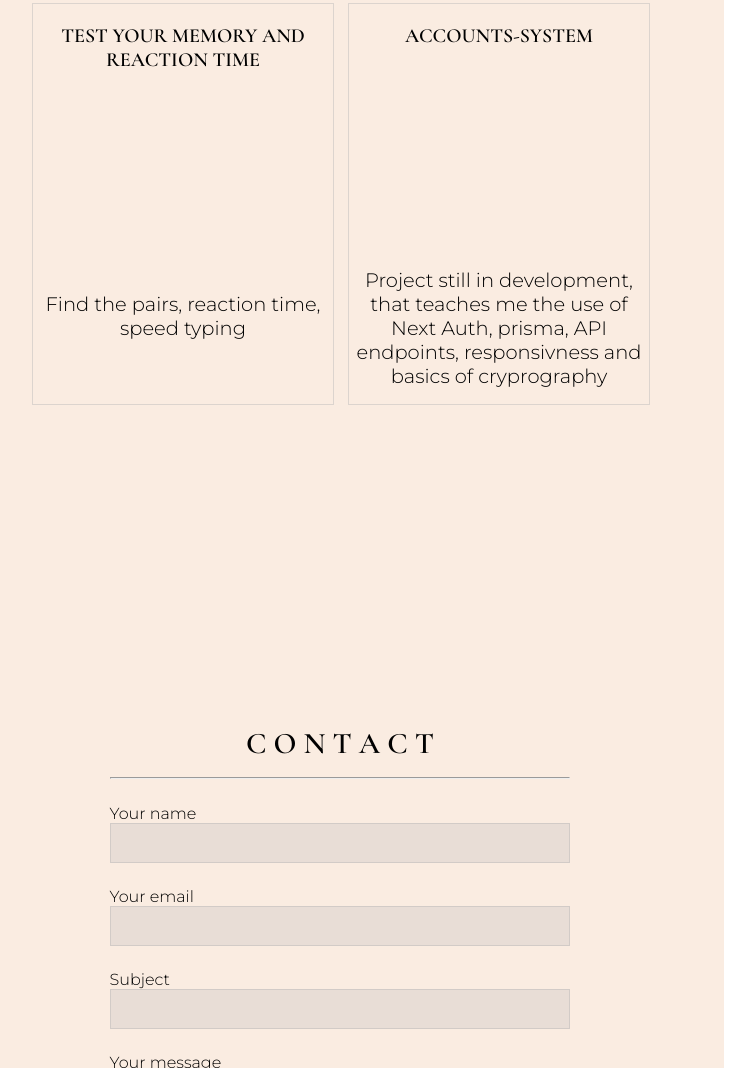
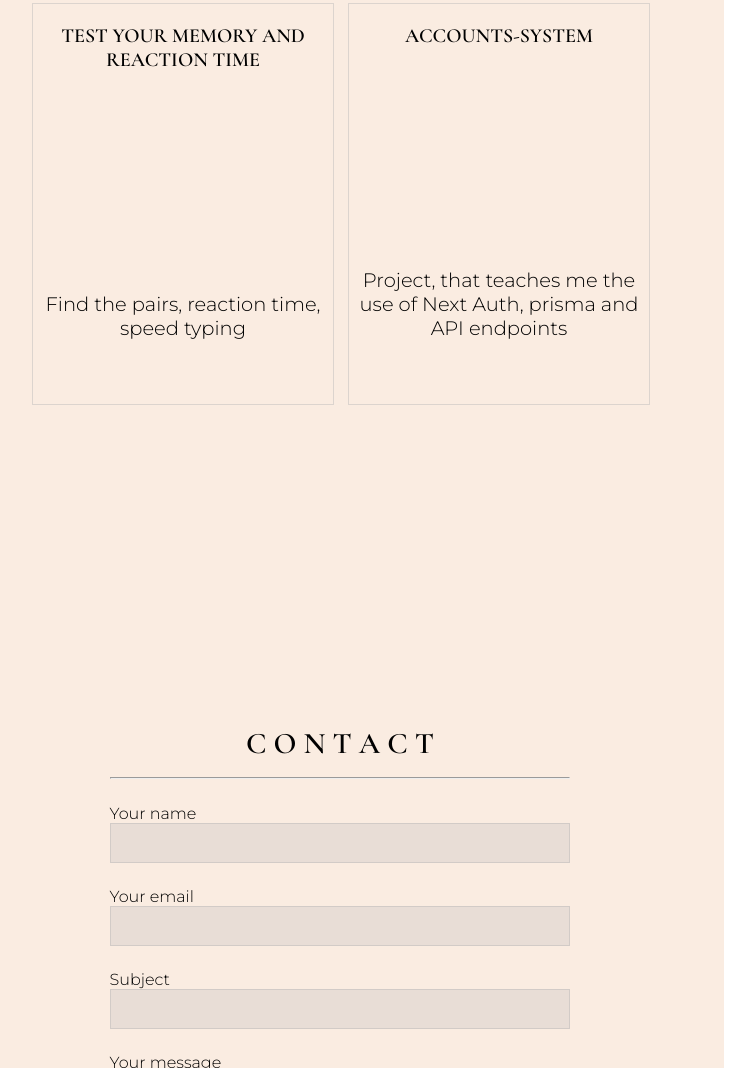
Before and after one commit to MaxamatO/Portfolio, a website: page index.html in a window 1280 px wide. Shown: the part 2162-3230 px from the top of the page, without its empty margins (44-799 px from the left). Drawn offline with nearby package versions, Linux system fonts and the light colour scheme.

Commit message:
update cd

```diff
--- a/index.html
+++ b/index.html
@@ -97,7 +97,7 @@
                         <a href="https://github.com/MaxamatO/Accounts-system">
                             <div class="project">
                                 <h3>ACCOUNTS-SYSTEM</h3>
-                                <p>Project still in development, that teaches me the use of Next Auth, prisma, API endpoints, responsivness and basics of cryprography
+                                <p>Project, that teaches me the use of Next Auth, prisma and API endpoints
                                 </p>
                             </div>
                         </a>
```
Also changed, not shown: 1 other file.
